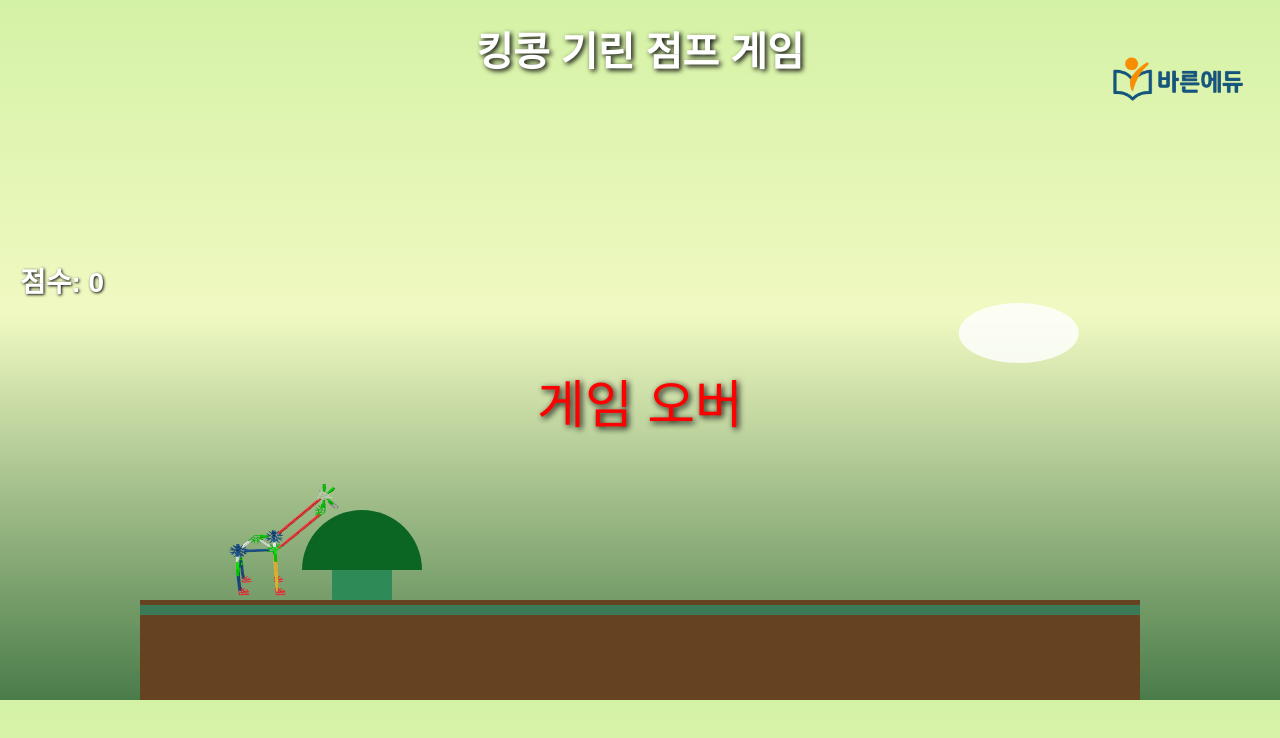
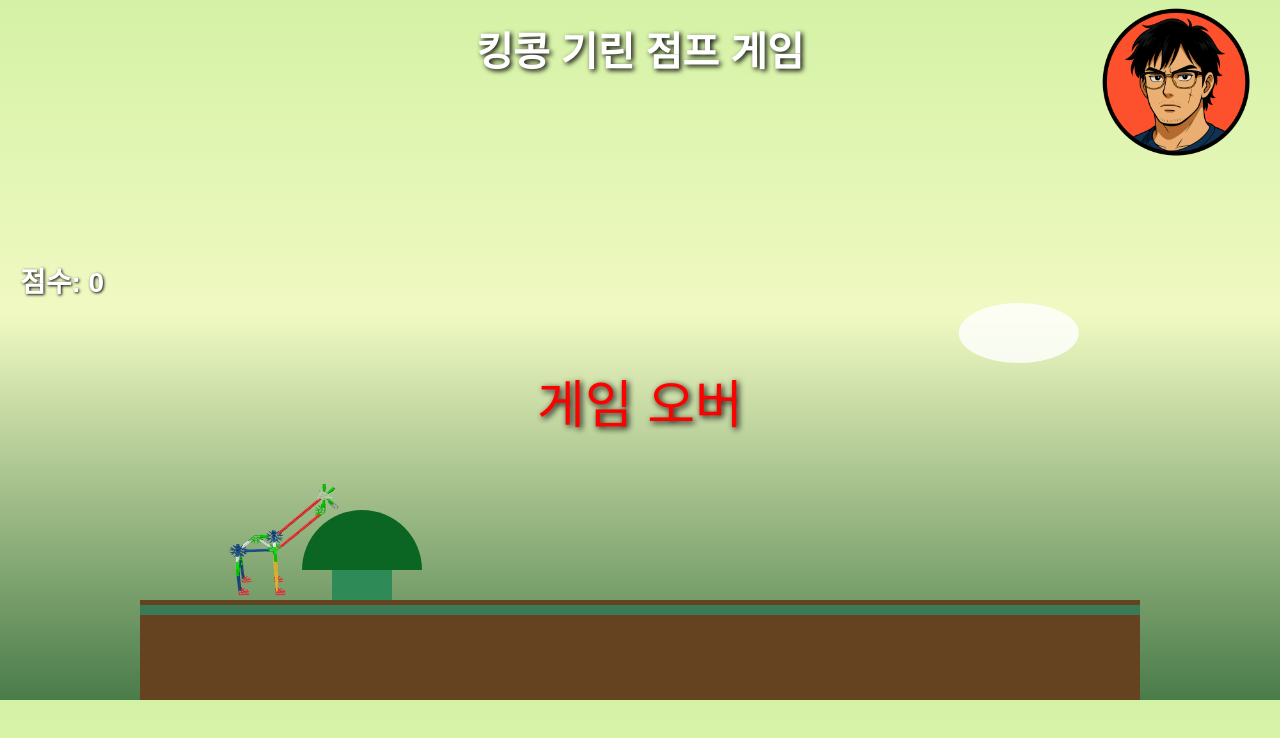
Before and after one commit to able-sangD/giraffe_runner, a plain HTML site: page index.html in a window 1280 px wide. Drawn offline with Linux system fonts and the light colour scheme.

Commit message:
Update index.html

```diff
--- a/index.html
+++ b/index.html
@@ -61,7 +61,7 @@
 <canvas id="gameCanvas" width="1000" height="500"></canvas>
 
 <div id="gameTitle">킹콩 기린 점프 게임</div>
-<img id="logo" src="로고_바른에듀.png" alt="로고">
+<img id="logo" src="메바상.png" alt="로고">
 <div id="score">점수: 0</div>
 <div id="gameOver">게임 오버</div>
 
```
